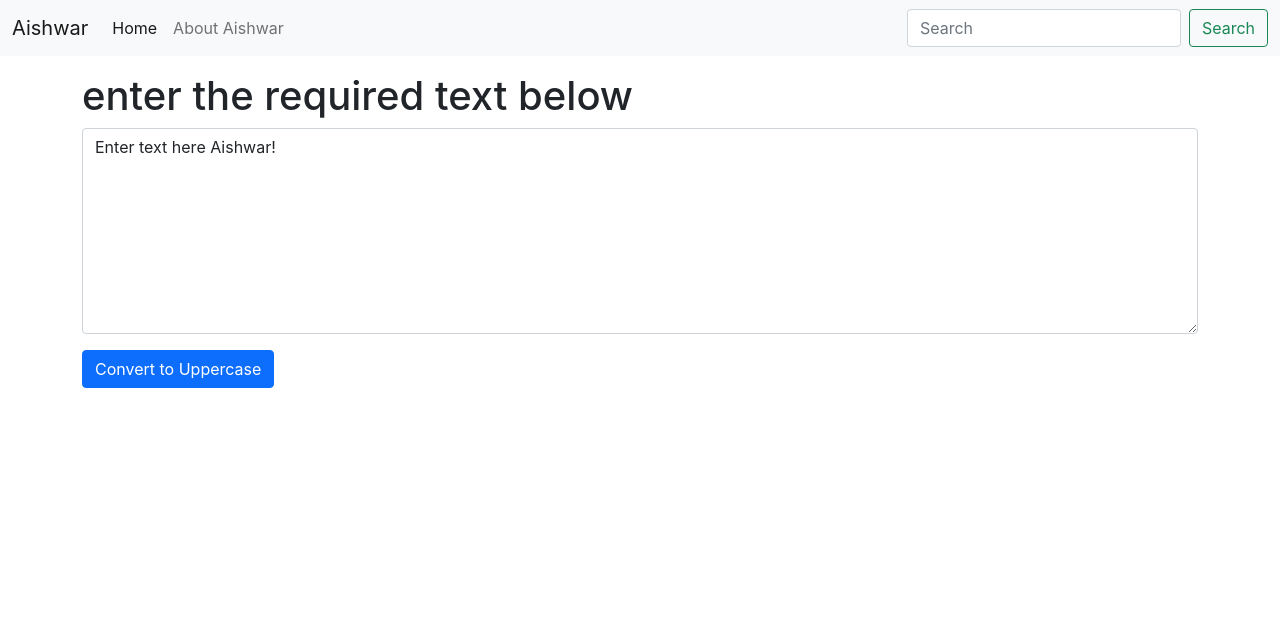
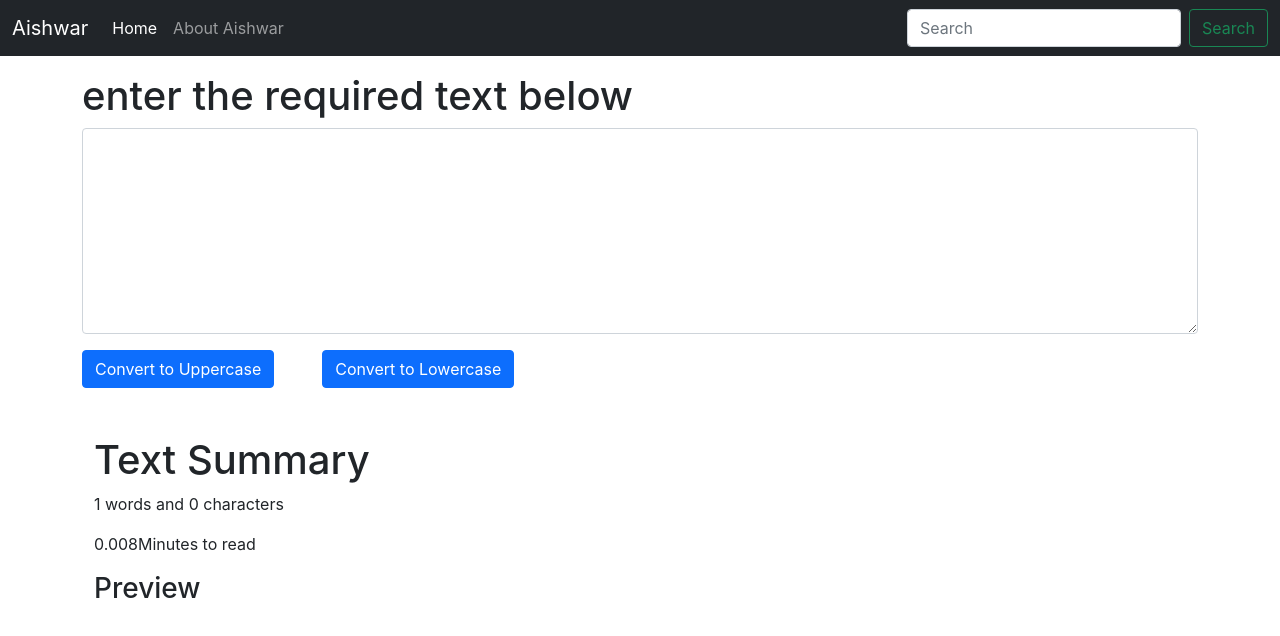
Before and after one commit to mrworld196wide/01_textutils, a React (Create React App) app: page / in a window 1280 px wide. Shown: the top 636 px of the page. Built offline with nearby package versions, Linux system fonts and the light colour scheme.

Commit message:
added more ligc to 01_textutils

```diff
--- a/src/components/Navbar.js
+++ b/src/components/Navbar.js
@@ -4,7 +4,7 @@
 export default function Navbar(props)   //using snippet rfc
  {
   return (
-    <nav className="navbar navbar-expand-lg navbar-light bg-light">
+    <nav className="navbar navbar-expand-lg navbar-dark bg-dark">
       <div className="container-fluid">
         <a className="navbar-brand" href="/"> {props.title} </a>
         <button className="navbar-toggler" type="button" data-bs-toggle="collapse" data-bs-target="#navbarSupportedContent" aria-controls="navbarSupportedContent" aria-expanded="false" aria-label="Toggle navigation">
--- a/src/components/Textform.js
+++ b/src/components/Textform.js
@@ -1,25 +1,41 @@
-import React, {useState} from 'react'
+import React, { useState } from 'react'
 export default function Textform(prop) {
-  const handleUpClick= ()=>{
+  const handleUpClick = () => {
     console.log("Uppercase was clicked" + text);  //use snippet clg for console.log("");
-    let newText= text.toUpperCase();
+    let newText = text.toUpperCase();
     setText(newText)
   }
-  const handleOnChange= (event)=>{
+
+  const handleLoClick = () => {
+    console.log("Uppercase was clicked" + text);  //use snippet clg for console.log("");
+    let newText = text.toLowerCase();
+    setText(newText)
+  }
+  const handleOnChange = (event) => {
     console.log("On changed");  //use snippet clg for console.log("");
     setText(event.target.value);
   }
 
-  const [text, setText]= useState('Enter text here Aishwar!');  //
+  const [text, setText] = useState('');  //
   // text= "new text added to the state aishwar bhai"; //wrong way of updating the state variable
   // setText("new text added to the state aishwar bhai"); //correct way of updating a state variable
   return (
-    <div>
+    <>
+      <div>
         <div className="mb-3">
-            <h1> {prop.heading} </h1>
-            <textarea className="form-control" value={text} onChange={handleOnChange} id="myBox" rows="8"></textarea>
+          <h1> {prop.heading} </h1>
+          <textarea className="form-control" value={text} onChange={handleOnChange} id="myBox" rows="8"></textarea>
         </div>
         <button className="btn btn-primary" onClick={handleUpClick}>Convert to Uppercase</button>
-    </div>
+        <button className="btn btn-primary mx-5" onClick={handleLoClick}>Convert to Lowercase</button>
+      </div>
+      <div className="container my-5">
+        <h1>Text Summary</h1>
+        <p>{text.split(" ").length} words and {text.length} characters</p>
+        <p> {0.008 * text.split(" ").length }Minutes to read </p>
+        <h3>Preview </h3>
+        <p>{text}</p>
+      </div>
+    </>
   )
 }
```
